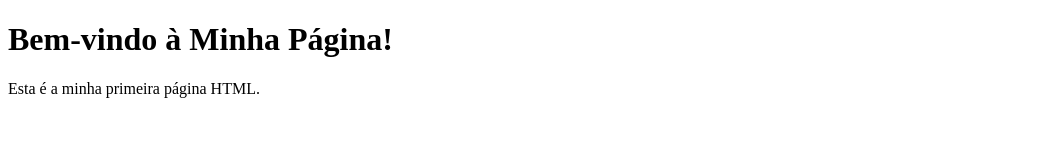
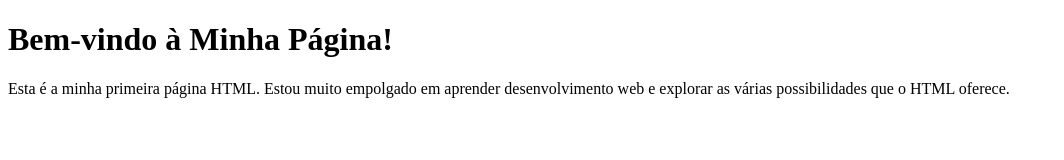
Before and after one commit to camaargo/camaargo.github.io, a plain HTML site: page index.html in a window 1280 px wide. Shown: the whole page, without its empty margins (0-1064 px from the left). Drawn offline with Linux system fonts and the light colour scheme.

Commit message:
Update index.html

```diff
--- a/index.html
+++ b/index.html
@@ -6,7 +6,7 @@
 <body>
 
 <h1>Bem-vindo à Minha Página!</h1>
-<p>Esta é a minha primeira página HTML.</p>
+<p>Esta é a minha primeira página HTML. Estou muito empolgado em aprender desenvolvimento web e explorar as várias possibilidades que o HTML oferece.</p>
 
 </body>
 </html>
```
